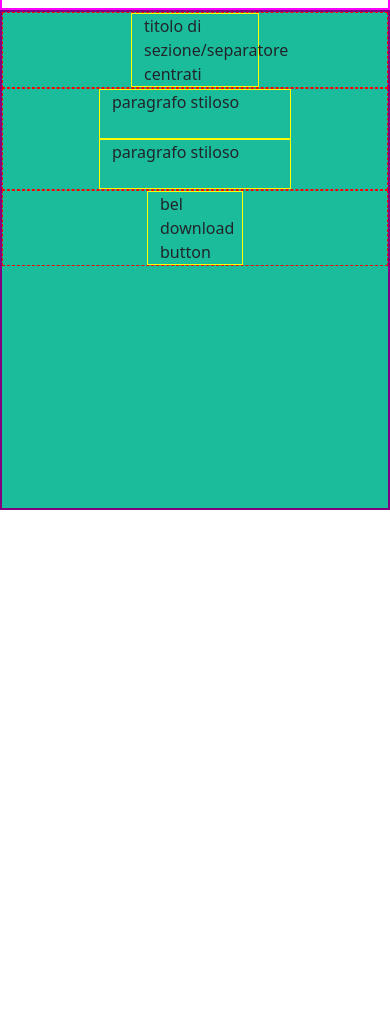
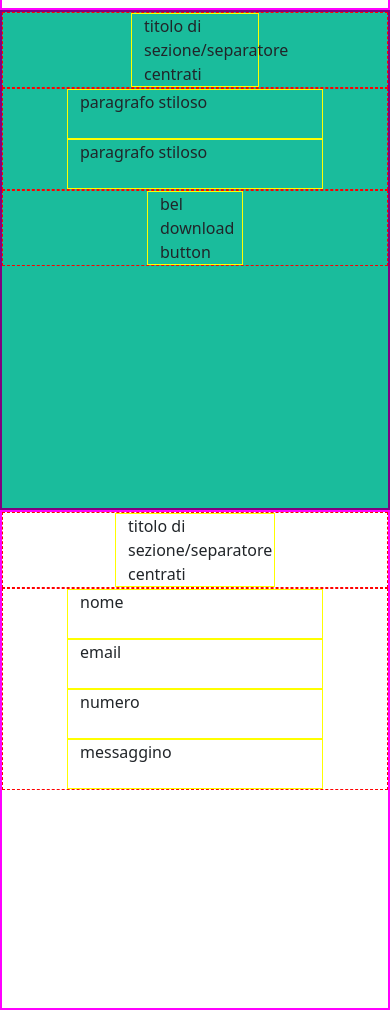
Before and after one commit to DarioGiusino/html-css-bootstrap-freelancer, a plain HTML site: page index.html in a window 390 px wide. Shown: the part 1080-2090 px from the top of the page. Before the commit the page ends 1590 px from the top, so only its background shows below. Drawn offline with nearby package versions, Linux system fonts and the light colour scheme.

Commit message:
contact section blocks

```diff
--- a/index.html
+++ b/index.html
@@ -62,13 +62,31 @@
 
                 <!-- About paraghraps  -->
                 <div class="row mx-md-5">
-                    <div class="col-6 offset-3 offset-md-0">paragrafo stiloso</div>
-                    <div class="col-6 offset-3 offset-md-0">paragrafo stiloso</div>
+                    <div class="col-8 col-md-6 offset-2 offset-md-0">paragrafo stiloso</div>
+                    <div class="col-8 col-md-6 offset-2 offset-md-0">paragrafo stiloso</div>
                 </div>
 
                 <!-- About download button -->
                 <div class="row justify-content-center">
                     <div class="col-3">bel download button</div>
+                </div>
+            </div>
+        </section>
+
+        <!-- CONTACT ME SECTION -->
+        <section>
+            <div class="container-md">
+                <!-- Section title -->
+                <div class="row justify-content-center">
+                    <div class="col-5">titolo di sezione/separatore centrati</div>
+                </div>
+
+                <!-- Form -->
+                <div class="row mx-md-5">
+                    <div class="col-8 col-md-12 offset-2 offset-md-0">nome</div>
+                    <div class="col-8 col-md-12 offset-2 offset-md-0">email</div>
+                    <div class="col-8 col-md-12 offset-2 offset-md-0">numero</div>
+                    <div class="col-8 col-md-12 offset-2 offset-md-0">messaggino</div>
                 </div>
             </div>
         </section>
```
